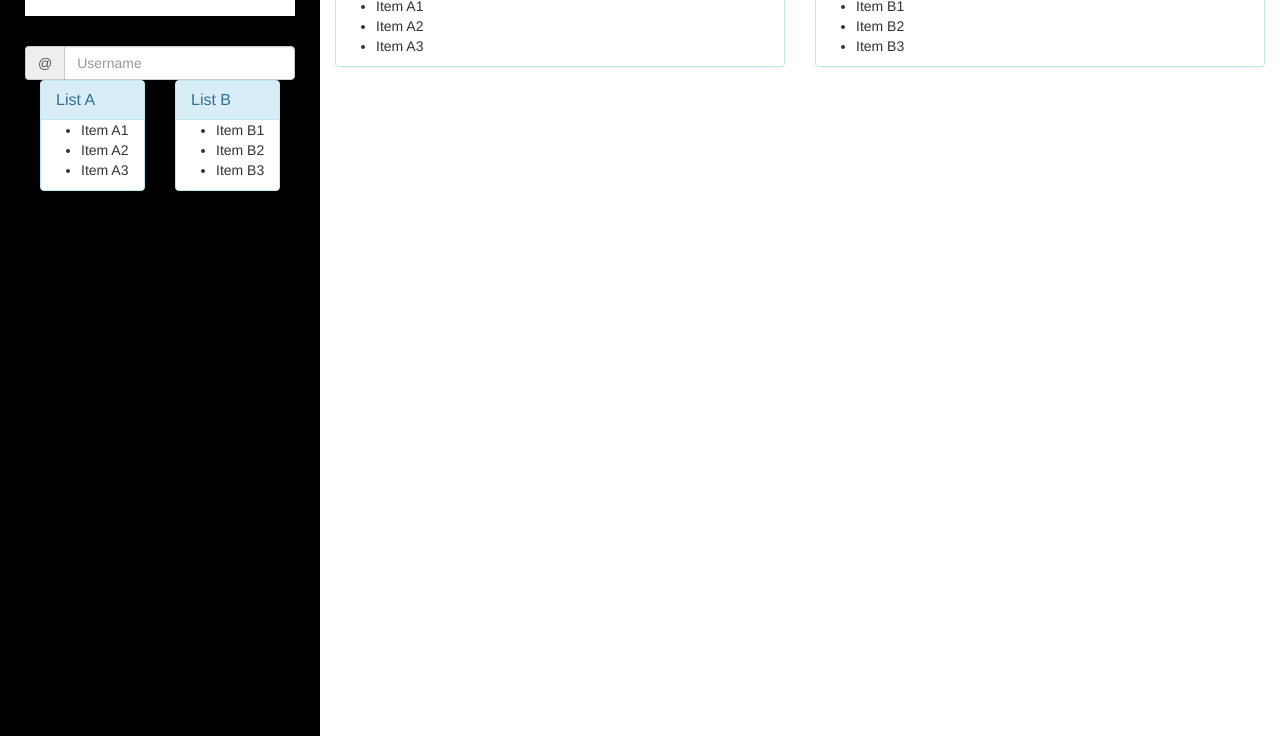
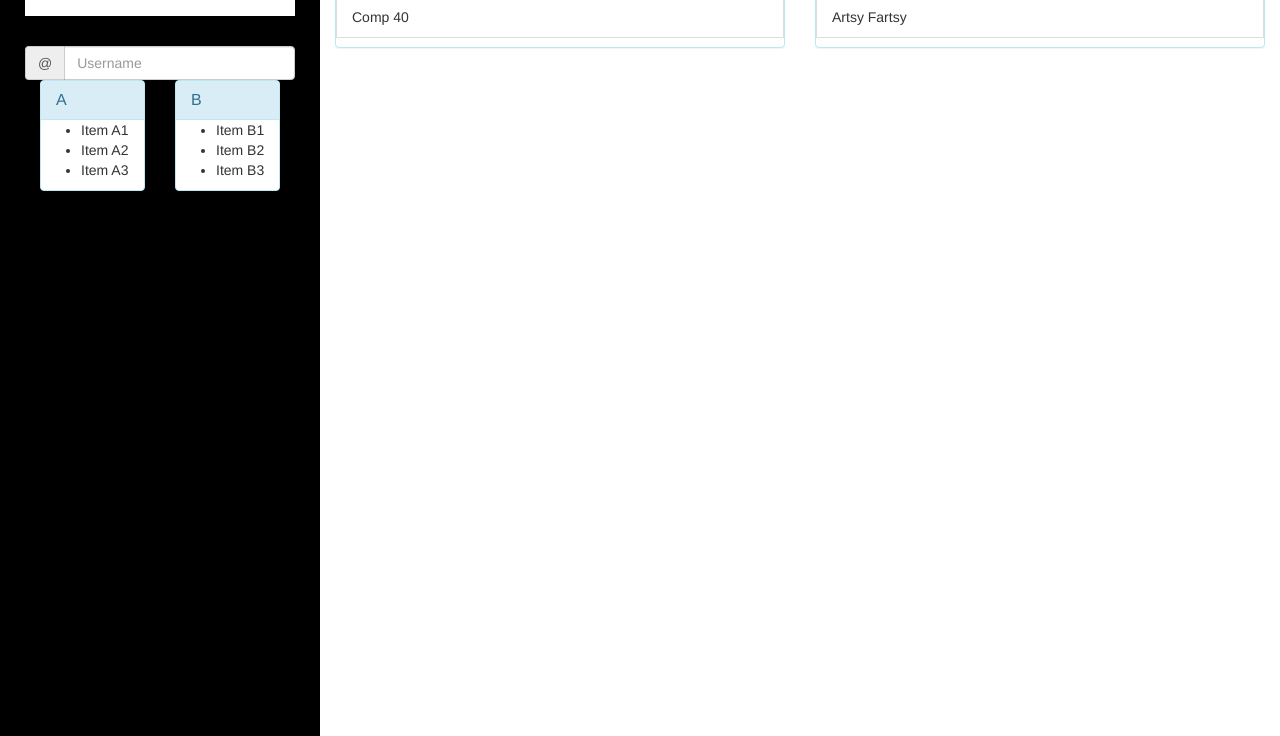
Before and after one commit to mseltzer94/jumboAdvisor, a website: page index.html in a window 1280 px wide. Shown: the part 64-800 px from the top of the page. Drawn offline with nearby package versions, Linux system fonts and the light colour scheme; some packages are replaced by stand-ins of ours.

Commit message:
working drag and drop

```diff
--- a/assets/css/app.css
+++ b/assets/css/app.css
@@ -39,3 +39,67 @@ body {
 .degree_sheet h1 {
 	text-align: center;
 }
+
+/**
+ * For the correct positioning of the placeholder element, the dnd-list and
+ * it's children must have position: relative
+ */
+.simpleDemo ul[dnd-list],
+.simpleDemo ul[dnd-list] > li {
+	position: relative;
+}
+
+/**
+ * The dnd-list should always have a min-height,
+ * otherwise you can't drop to it once it's empty
+ */
+.simpleDemo ul[dnd-list] {
+    min-height: 42px;
+    padding-left: 0px;
+}
+
+/**
+ * The dndDraggingSource class will be applied to
+ * the source element of a drag operation. It makes
+ * sense to hide it to give the user the feeling
+ * that he's actually moving it.
+ */
+.simpleDemo ul[dnd-list] .dndDraggingSource {
+    display: none;
+}
+
+/**
+ * An element with .dndPlaceholder class will be
+ * added to the dnd-list while the user is dragging
+ * over it.
+ */
+.simpleDemo ul[dnd-list] .dndPlaceholder {
+    display: block;
+    background-color: #ddd;
+    min-height: 42px;
+}
+
+/**
+ * The dnd-lists's child elements currently MUST have
+ * position: relative. Otherwise we can not determine
+ * whether the mouse pointer is in the upper or lower
+ * half of the element we are dragging over. In other
+ * browsers we can use event.offsetY for this.
+ */
+.simpleDemo ul[dnd-list] li {
+    background-color: #fff;
+    border: 1px solid #ddd;
+    border-top-right-radius: 4px;
+    border-top-left-radius: 4px;
+    display: block;
+    padding: 10px 15px;
+    margin-bottom: -1px;
+}
+
+/**
+ * Show selected elements in green
+ */
+.simpleDemo ul[dnd-list] li.selected {
+    background-color: #dff0d8;
+    color: #3c763d;
+}
--- a/assets/js/app.js
+++ b/assets/js/app.js
@@ -64,6 +64,12 @@ angular.module("demo", ['dndLists', 'ngAnimate'])
         $scope.models.lists.B.push({label: "Item B" + i});
     }
 
+    $scope.sections = {
+        selected: null,
+        lists: {"Concentration": ["Comp 40"], "Foundation": ["Artsy Fartsy"]}
+    };
+
+
     // Model to JSON for demo purpose
     $scope.$watch('models', function(model) {
         $scope.modelAsJson = angular.toJson(model, true);
--- a/index.html
+++ b/index.html
@@ -26,7 +26,7 @@
 				<div ng-repeat="(listName, list) in models.lists" class="col-md-6">
 	                <div class="panel panel-info">
 	                    <div class="panel-heading">
-	                        <h3 class="panel-title">List {{listName}}</h3>
+	                        <h3 class="panel-title">{{listName}}</h3>
 	                    </div>
 	                    <!-- The dnd-list directive allows to drop elements into it.
 						     The dropped data will be added to the referenced list -->
@@ -53,10 +53,10 @@
 		<div class="col-sm-9 degree_sheet">
 			<h1>{{major}}</h1>
 			<div class="row">
-	            <div ng-repeat="(listName, list) in models.lists" class="col-md-6">
-	                <div class="panel panel-info">
+	            <div ng-repeat="(listName, list) in sections.lists" class="col-md-6">
+	                <div class="panel panel-info simpleDemo">
 	                    <div class="panel-heading">
-	                        <h3 class="panel-title">List {{listName}}</h3>
+	                        <h3 class="panel-title">{{listName}}</h3>
 	                    </div>
 	                    <!-- The dnd-list directive allows to drop elements into it.
 						     The dropped data will be added to the referenced list -->
@@ -72,7 +72,7 @@
 						        dnd-selected="models.selected = item"
 						        ng-class="{'selected': models.selected === item}"
 						        >
-						        {{item.label}}
+						        {{item}}
 						    </li>
 						</ul>
 	                </div>
```
